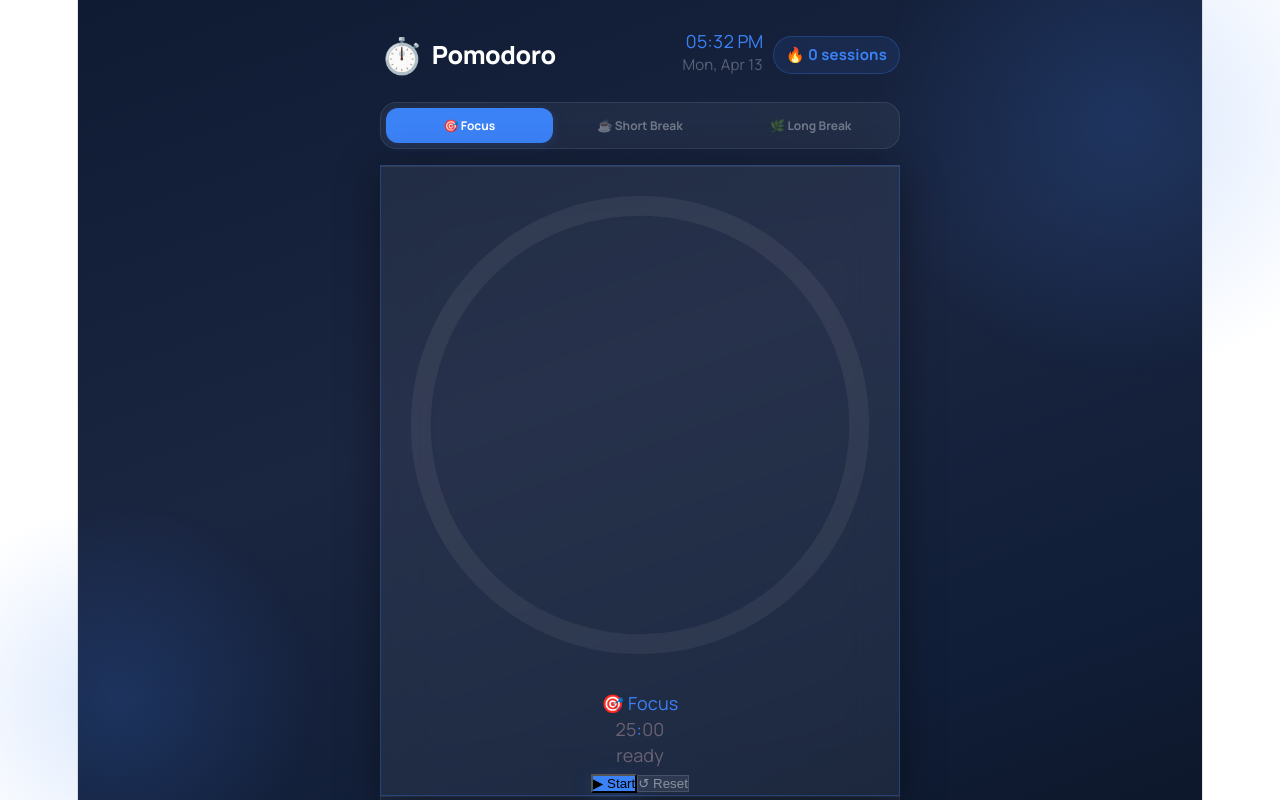
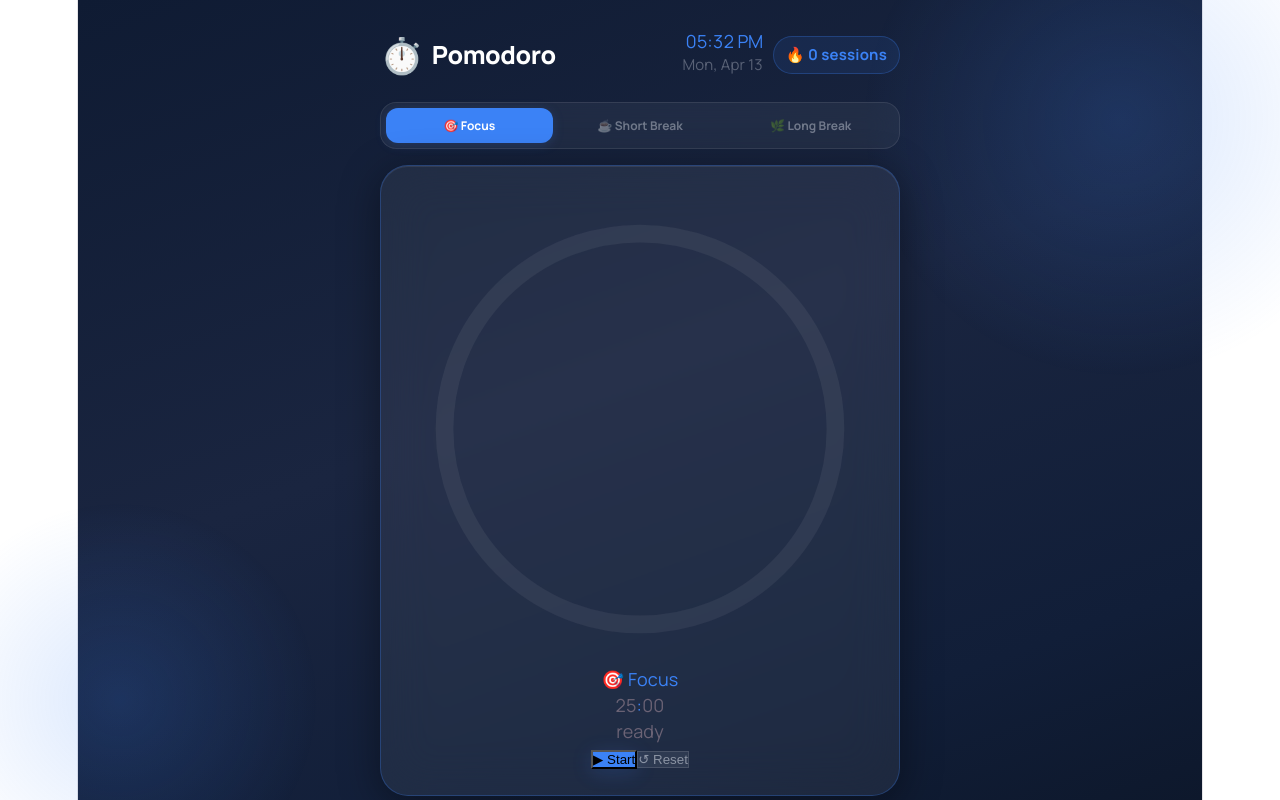
Before and after one commit to sabnamparvinbristy/Pomodoro-Timer, a React (Vite) app: page / in a window 1280 px wide. Shown: the top 800 px of the page. Built offline with nearby package versions, Linux system fonts and the light colour scheme; a web font is replaced by a local one.

Commit message:
card updated

```diff
--- a/src/App.css
+++ b/src/App.css
@@ -108,3 +108,9 @@
   white-space: nowrap;
 }
 .mode-tab:hover { opacity: 0.85; transform: translateY(-1px); }
+/* card */
+.card {
+  border-radius: 28px;
+  padding: 32px 28px 24px;
+  margin-bottom: 14px;
+}
```
